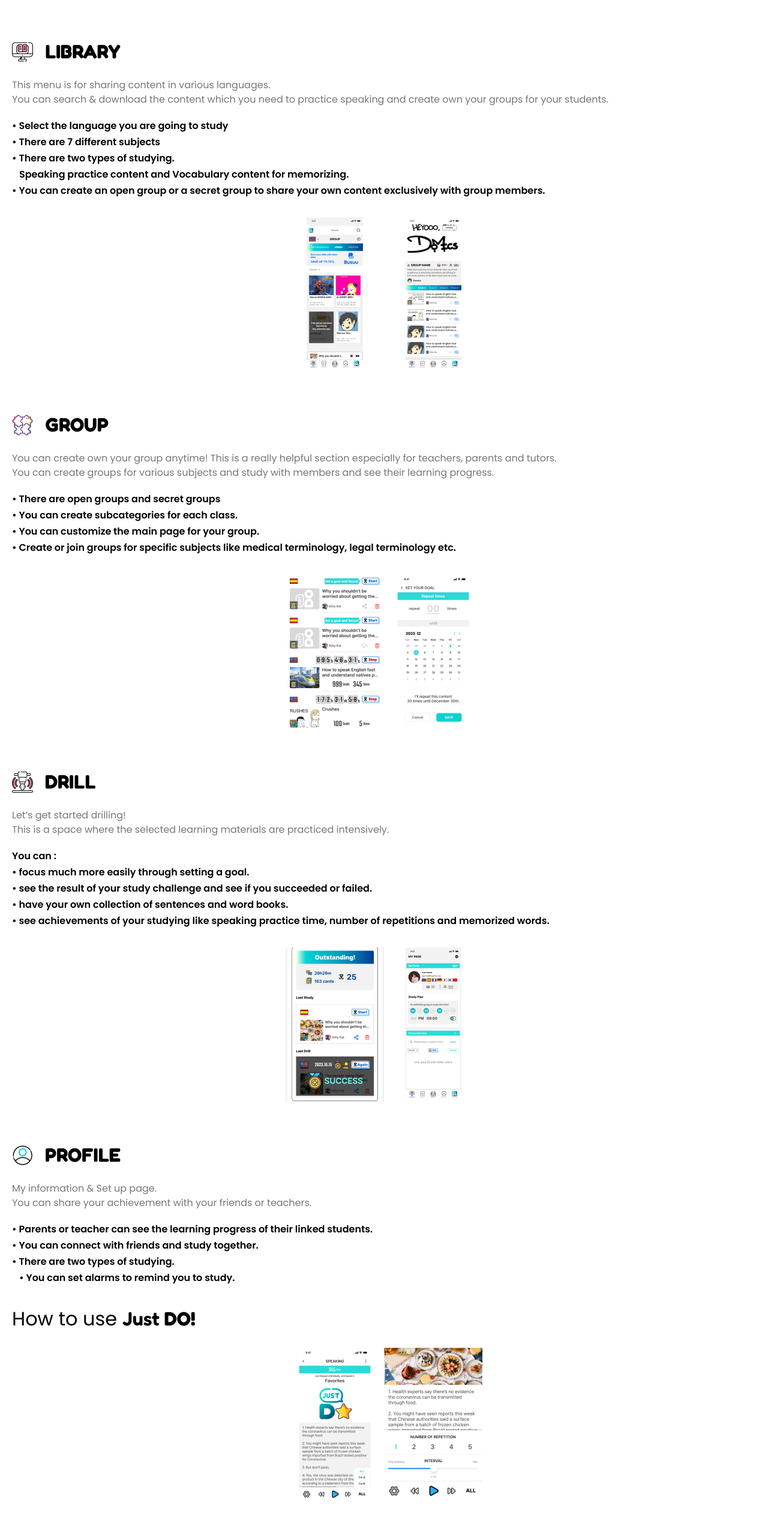
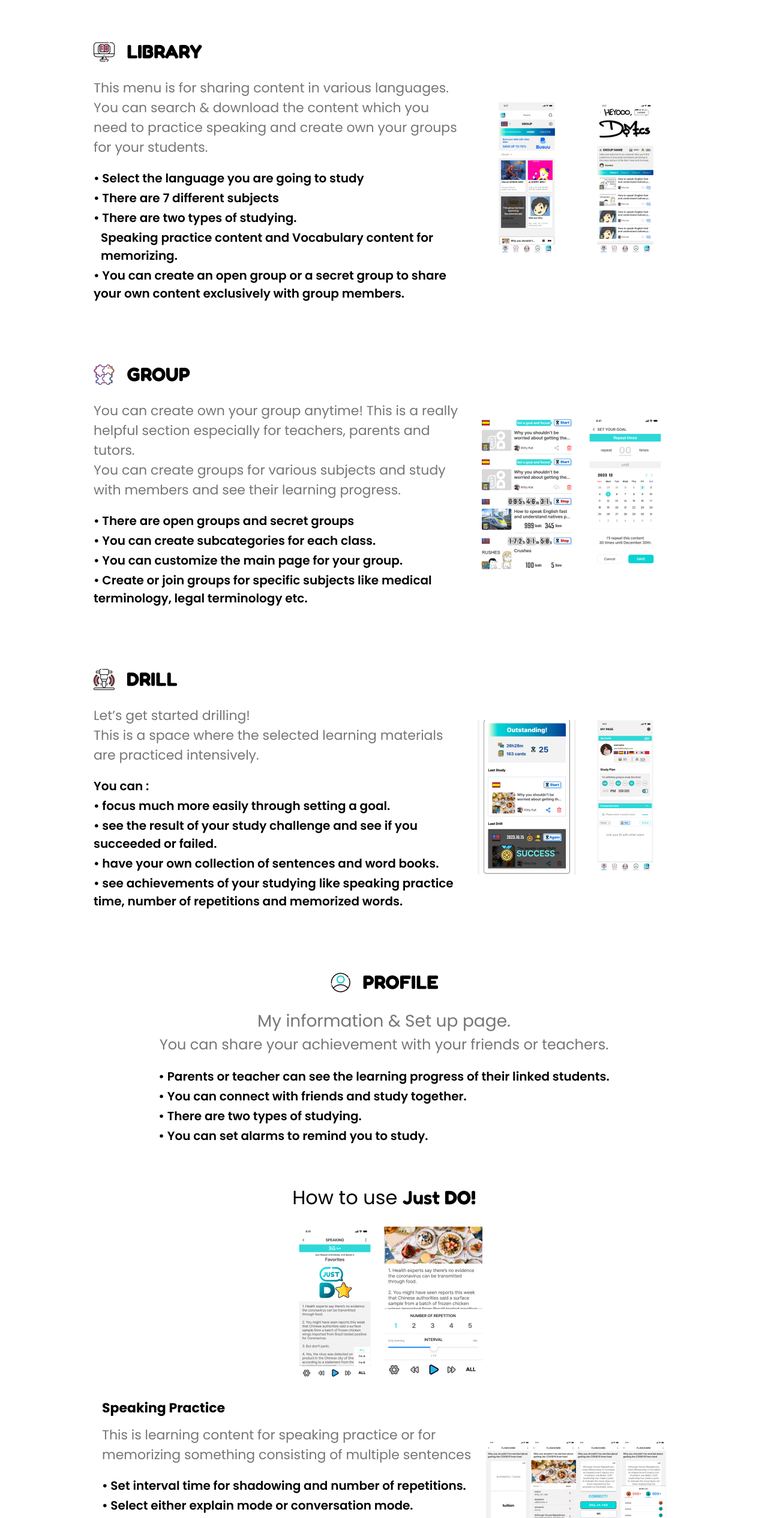
Before and after one commit to Faysel-Abdella/NexaCode-Just-do-client-side, a React (Vite) app: page / in a window 1280 px wide. Shown: the part 1302-3832 px from the top of the page at 60% size. Built offline with nearby package versions, Linux system fonts and the light colour scheme.

Commit message:
Make responsive for web

```diff
--- a/src/components/Drill.tsx
+++ b/src/components/Drill.tsx
@@ -2,7 +2,8 @@
 
 const Drill = () => {
   return (
-    <section className="py-8 px-5 font-poppins">
+    <section className="py-8 px-5 font-poppins md:flex md:items-center md:justify-center gap-5">
+      <div className="md:w-[50%]">
         <header className="flex items-center gap-5 pb-5">
           <img src={assets.drillIcon} alt="Drill" />
           <h2 className="font-fredoka font-bold text-[32px] max-md:text-[22px]">
@@ -10,13 +11,13 @@
           </h2>
         </header>
 
-      <p className=" text-fade">Let’s get started drilling!</p>
-      <p className=" text-fade">
+        <p className=" text-fade md:text-[22px]">Let’s get started drilling!</p>
+        <p className=" text-fade md:text-[22px]">
           This is a space where the selected learning materials are practiced
           intensively.
         </p>
 
-      <ul className="text-black font-semibold pt-5 pb-8">
+        <ul className="text-black font-semibold pt-5 pb-8 md:text-[20px]">
           <li>You can :</li>
           <li>• focus much more easily through setting a goal.</li>
           <li>
@@ -30,6 +31,7 @@
             number of repetitions and memorized words.
           </li>
         </ul>
+      </div>
 
       <div className="flex justify-center items-center">
         <img src={assets.drillImage} alt="Drill" />
--- a/src/components/Group.tsx
+++ b/src/components/Group.tsx
@@ -2,7 +2,8 @@
 
 const Group = () => {
   return (
-    <section className="py-8 px-5 font-poppins">
+    <section className="py-8 px-5 font-poppins md:flex md:items-center md:justify-center gap-5">
+      <div className="md:w-[50%]">
         <header className="flex items-center gap-5 pb-5">
           <img src={assets.groupIcon} alt="Group" />
           <h2 className="font-fredoka font-bold text-[32px] max-md:text-[22px]">
@@ -10,16 +11,16 @@
           </h2>
         </header>
 
-      <p className=" text-fade">
-        You can create own your group anytime! This is a really helpful section
-        especially for teachers, parents and tutors.
+        <p className=" text-fade md:text-[22px]">
+          You can create own your group anytime! This is a really helpful
+          section especially for teachers, parents and tutors.
         </p>
-      <p className=" text-fade">
+        <p className=" text-fade md:text-[22px]">
           You can create groups for various subjects and study with members and
           see their learning progress.
         </p>
 
-      <ul className="text-black font-semibold pt-5 pb-8">
+        <ul className="text-black font-semibold pt-5 pb-8 md:text-[20px]">
           <li>• There are open groups and secret groups</li>
           <li>• You can create subcategories for each class.</li>
           <li>• You can customize the main page for your group.</li>
@@ -29,6 +30,7 @@
             terminology, legal terminology etc.
           </li>
         </ul>
+      </div>
 
       <div className="flex justify-center items-center">
         <img src={assets.groupImage} alt="Group" />
--- a/src/components/Library.tsx
+++ b/src/components/Library.tsx
@@ -2,7 +2,8 @@
 
 const Library = () => {
   return (
-    <section className="py-8 px-5 font-poppins">
+    <section className="py-8 px-5 font-poppins md:flex md:items-center md:justify-center gap-5">
+      <div className="md:w-[50%]">
         <header className="flex items-center gap-5 pb-5">
           <img src={assets.libraryIcon} alt="library" />
           <h2 className="font-fredoka font-bold text-[32px] max-md:text-[22px]">
@@ -10,15 +11,15 @@
           </h2>
         </header>
 
-      <p className=" text-fade">
+        <p className=" text-fade md:text-[22px]">
           This menu is for sharing content in various languages.
         </p>
-      <p className=" text-fade">
+        <p className=" text-fade md:text-[22px]">
           You can search & download the content which you need to practice
           speaking and create own your groups for your students.
         </p>
 
-      <ul className="text-black font-semibold pt-5 pb-8">
+        <ul className="text-black font-semibold pt-5 pb-8 md:text-[20px]">
           <li>• Select the language you are going to study</li>
           <li>• There are 7 different subjects</li>
           <li>• There are two types of studying. </li>
@@ -30,6 +31,7 @@
             content exclusively with group members.
           </li>
         </ul>
+      </div>
 
       <div className="flex justify-center items-center">
         <img src={assets.libraryImage} alt="library" />
--- a/src/components/Profile.tsx
+++ b/src/components/Profile.tsx
@@ -3,29 +3,33 @@
 const Profile = () => {
   return (
     <section className="py-8 px-5 font-poppins">
-      <header className="flex items-center gap-5 pb-5">
+      <header className="flex items-center gap-5 pb-5 md:justify-center">
         <img src={assets.profileIcon} alt="Profile" />
         <h2 className="font-fredoka font-bold text-[32px] max-md:text-[22px]">
           PROFILE
         </h2>
       </header>
 
-      <p className=" text-fade">My information & Set up page.</p>
-      <p className=" text-fade">
+      <p className=" text-fade md:text-center md:text-[28px]">
+        My information & Set up page.
+      </p>
+      <p className=" text-fade md:text-center md:text-[24px]">
         You can share your achievement with your friends or teachers.
       </p>
 
-      <ul className="text-black font-semibold pt-5 pb-8">
+      <div className="md:flex md:justify-center md:items-center">
+        <ul className="text-black font-semibold pt-5 pb-8 md:text-[20px]">
           <li>
             • Parents or teacher can see the learning progress of their linked
             students.
           </li>
           <li>• You can connect with friends and study together.</li>
           <li>• There are two types of studying. </li>
-        <li className="pl-3">• You can set alarms to remind you to study.</li>
+          <li>• You can set alarms to remind you to study.</li>
         </ul>
+      </div>
 
-      <h2 className="text-[32px] mb-6">
+      <h2 className="text-[32px] mb-6 md:text-center md:mt-8">
         How to use{" "}
         <span className="font-fredoka font-semibold">
           Just <span className="font-extrabold">DO!</span>
@@ -37,22 +41,32 @@
         <img src={assets.profileImage02} alt="Profile" />
       </div>
 
-      <h3 className="font-bold pt-7 pb-3">Speaking Practice</h3>
+      <article className="md:flex md:items-center md:justify-center gap-5 md:text-[22px]">
+        <div className="md:w-[50%]">
+          <h3 className="font-bold pt-7 pb-3 md:text-[22px]">
+            Speaking Practice
+          </h3>
 
-      <p className=" text-fade">
+          <p className=" text-fade md:text-[22px]">
             This is learning content for speaking practice or for memorizing
             something consisting of multiple sentences
           </p>
 
-      <ul className="text-black font-semibold pt-5 pb-2">
-        <li>• Set interval time for shadowing and number of repetitions.</li>
+          <ul className="text-black font-semibold pt-5 pb-2 md:text-[20px]">
+            <li>
+              • Set interval time for shadowing and number of repetitions.
+            </li>
             <li>• Select either explain mode or conversation mode.</li>
-        <li>• Choose a role A or B. Roleplay with AI as your counterpart.</li>
             <li>
-          • It is effective to practice following along looking at the screen
-          first and then gradually focusing on listening and speaking.
+              • Choose a role A or B. Roleplay with AI as your counterpart.
+            </li>
+            <li>
+              • It is effective to practice following along looking at the
+              screen first and then gradually focusing on listening and
+              speaking.
             </li>
           </ul>
+        </div>
 
         <div className="flex justify-between items-center ">
           <img src={assets.practiceImage01} alt="Profile" />
@@ -60,39 +74,49 @@
           <img src={assets.practiceImage03} alt="Profile" />
           <img src={assets.practiceImage04} alt="Profile" />
         </div>
+      </article>
 
-      <h3 className="font-bold pt-7 pb-3">Vocabulary Flashcards</h3>
+      <article className="md:flex md:items-center md:justify-center gap-5 md:text-[22px]">
+        <div className="md:w-[50%]">
+          <h3 className="font-bold pt-7 pb-3 md:text-[22px]">
+            Vocabulary Flashcards
+          </h3>
 
-      <p className=" text-fade">
-        This is learning content for memorizing anything. There are 3 ways to
-        study
+          <p className=" text-fade md:text-[22px]">
+            This is learning content for memorizing anything. There are 3 ways
+            to study
           </p>
 
-      <ul className="text-black font-semibold pt-5 pb-14">
+          <ul className="text-black font-semibold pt-5 pb-14 md:text-[20px]">
             <li>
-          • Set the interval time and number of repetition for playing content
-          in listening mode.
+              • Set the interval time and number of repetition for playing
+              content in listening mode.
             </li>
             <li>
-          • Try to memorize short sentences or vocabulary in flashcards mode.
+              • Try to memorize short sentences or vocabulary in flashcards
+              mode.
             </li>
             <li> You can check the words memorized or not memorized.</li>
             <li>• Test yourself anytime in objective test mode.</li>
           </ul>
+        </div>
 
-      <div className="flex justify-between items-center ">
+        <div className="flex justify-between items-center">
           <img src={assets.flashCard} alt="Profile" />
           <img src={assets.flashCard02} alt="Profile" />
         </div>
+      </article>
 
-      <h3 className="font-bold pt-7 pb-3">
+      <article className="md:flex md:items-center md:justify-center gap-5">
+        <div className="md:w-[50%]">
+          <h3 className="font-bold pt-7 pb-3 md:text-[22px]">
             All you need is text to easily create content.
           </h3>
-      <h3 className="font-bold pt-3 pb-3">
+          <h3 className="font-bold pt-3 pb-3 md:text-[22px]">
             Conveniently create content by importing Excel files.
           </h3>
 
-      <ul className="text-fade font-semibold pt-5 pb-14">
+          <ul className="text-fade font-semibold pt-5 pb-14 md:text-[20px]">
             <li>• To create your own content, tap the ‘+(new)’ button.</li>
             <li>
               • Choose the language and the type of content : speaking or
@@ -106,24 +130,29 @@
               content.
             </li>
             <li>
-          • If you use the excel file from ‘Just DO’, it’ll be easier to create
-          massive learning content like hundreds of vocabulary flashcards or
-          speaking content consisting of many sentences.
+              • If you use the excel file from ‘Just DO’, it’ll be easier to
+              create massive learning content like hundreds of vocabulary
+              flashcards or speaking content consisting of many sentences.
             </li>
           </ul>
+        </div>
 
         <div className="flex justify-between items-center ">
           <img src={assets.infoImage01} alt="Profile" />
           <img src={assets.infoImage02} alt="Profile" />
         </div>
+      </article>
 
-      <h3 className="font-bold pt-7 pb-3">Let’s set goals and stay focused!</h3>
-      <h3 className="font-bold pt-3 pb-3">
+      <h3 className="font-bold pt-7 pb-3 md:text-center md:text-[32px]">
+        Let’s set goals and stay focused!
+      </h3>
+      <h3 className="font-bold pt-3 pb-3 md:text-center md:text-[24px]">
         The goal setting function is very useful to study hard within a short
         amount of time.
       </h3>
 
-      <ul className="text-fade font-semibold pt-5 pb-14">
+      <div className="md:flex md:justify-center md:items-center">
+        <ul className="text-fade font-semibold pt-5 pb-14 md:text-[20px]">
           <li>
             • Our service is the best way to memorize information for any test,
             presentation, interview, script and so on.
@@ -141,6 +170,7 @@
             accomplishment records.
           </li>
         </ul>
+      </div>
 
       <div className="flex justify-center items-center pt-5">
         <button className="bg-[#00DADA] text-white font-bold py-3 px-24 rounded-[100px]">
```
Lines whose indentation alone changed are shown as unchanged.
